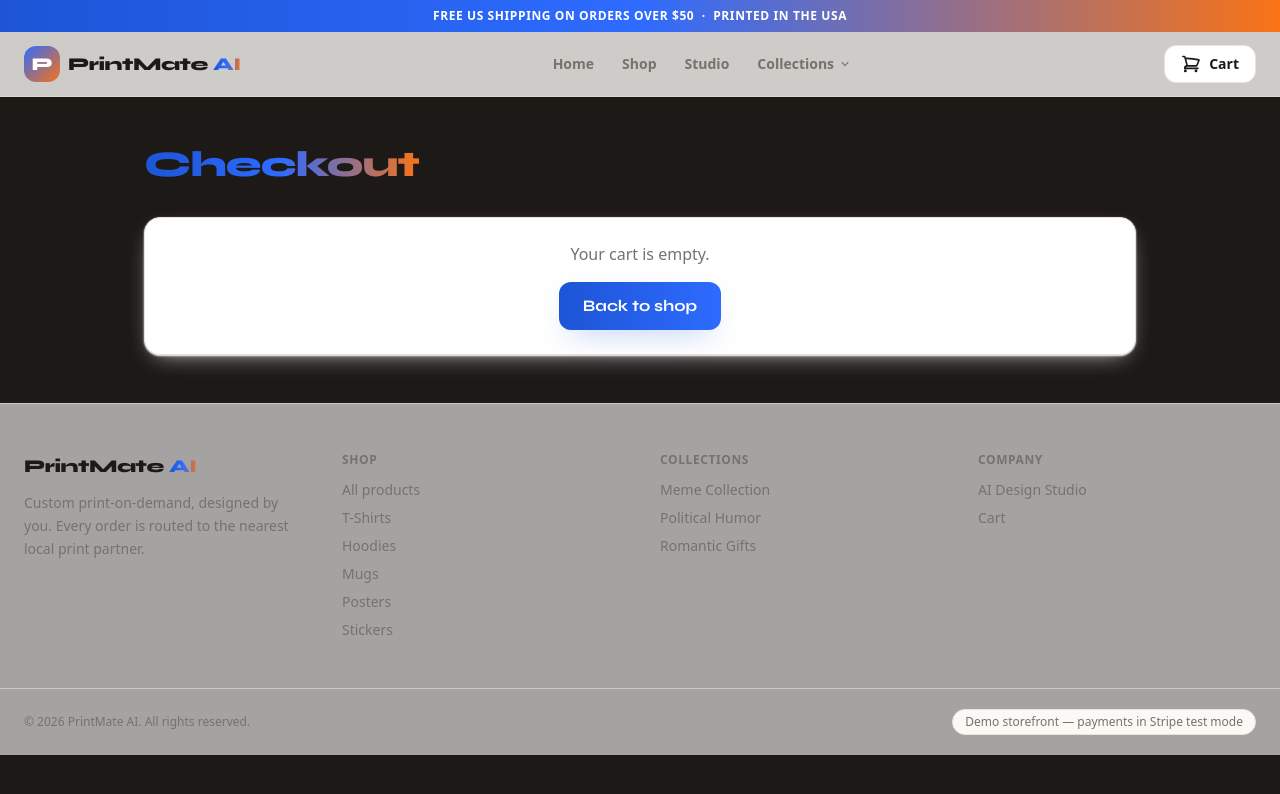
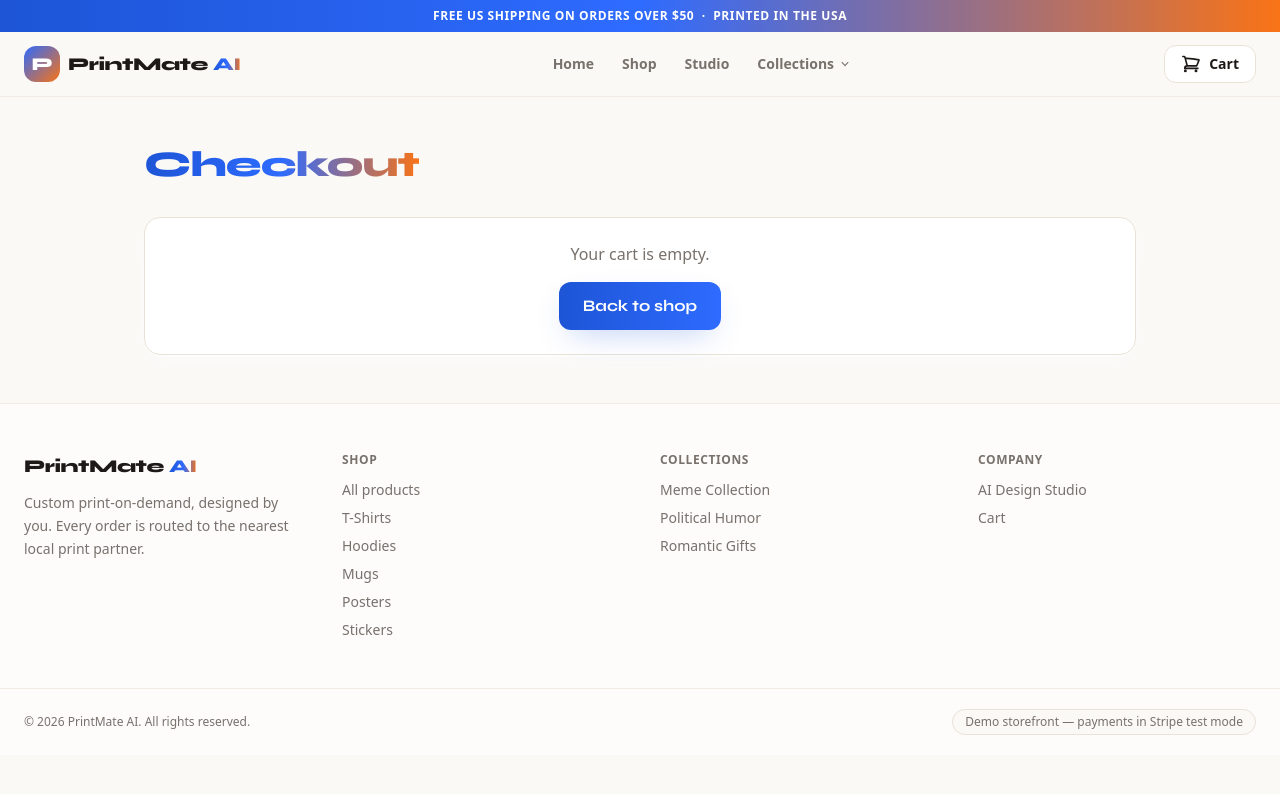
Before and after one commit to emilyhartdaily-creator/printmate-ai, a Next.js app: page /checkout in a window 1280 px wide. Shown: the top 794 px of the page. Built offline with nearby package versions, Linux system fonts and the light colour scheme.

Commit message:
Redesign: update app/checkout/page.tsx

```diff
--- a/app/checkout/page.tsx
+++ b/app/checkout/page.tsx
@@ -67,7 +67,7 @@ export default function CheckoutPage() {
   }
 
   return (
-    <div className="min-h-screen bg-ink">
+    <div className="min-h-screen bg-paper">
       <Navbar />
       <main className="mx-auto max-w-5xl px-4 py-12">
         <h1 className="section-title font-display">
```
